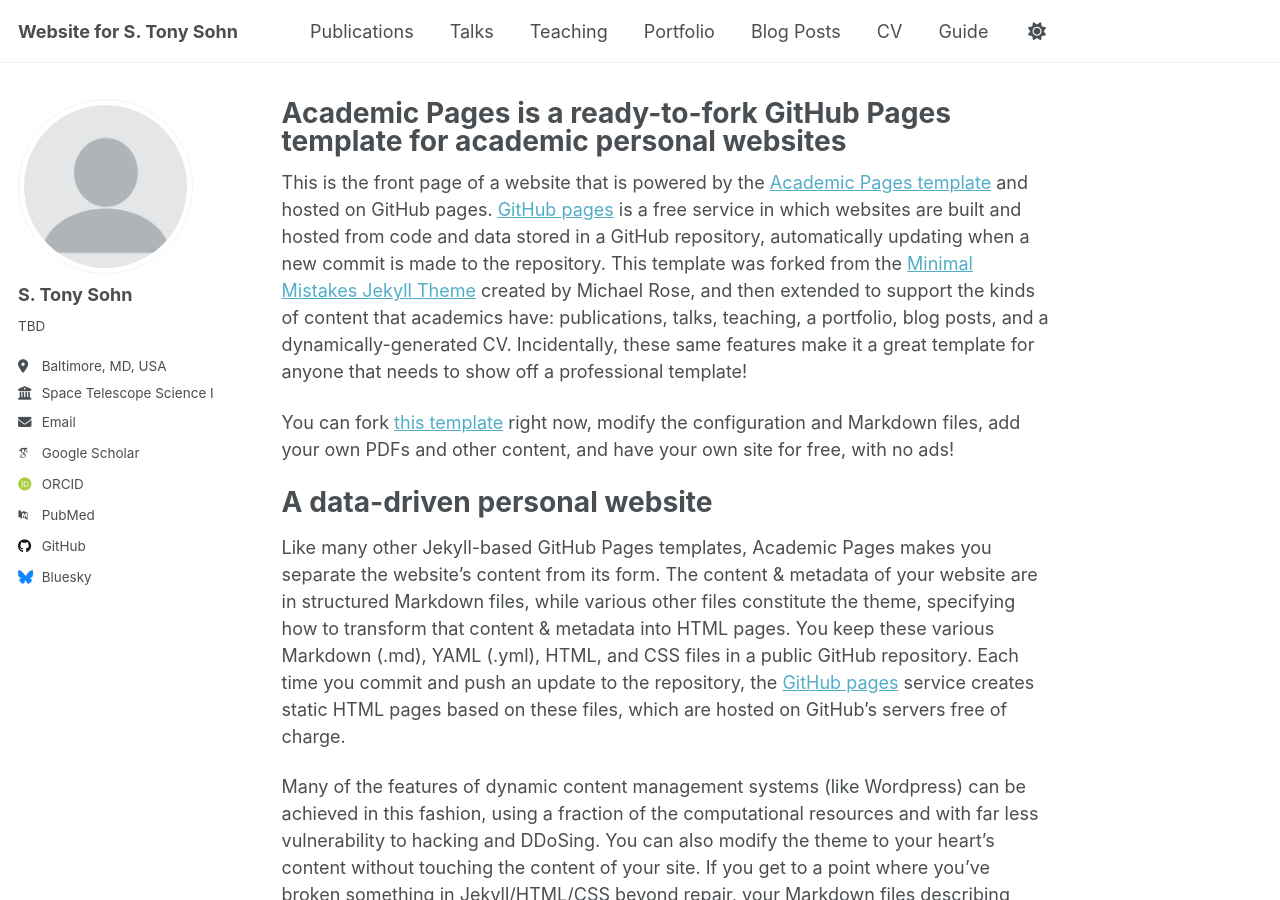
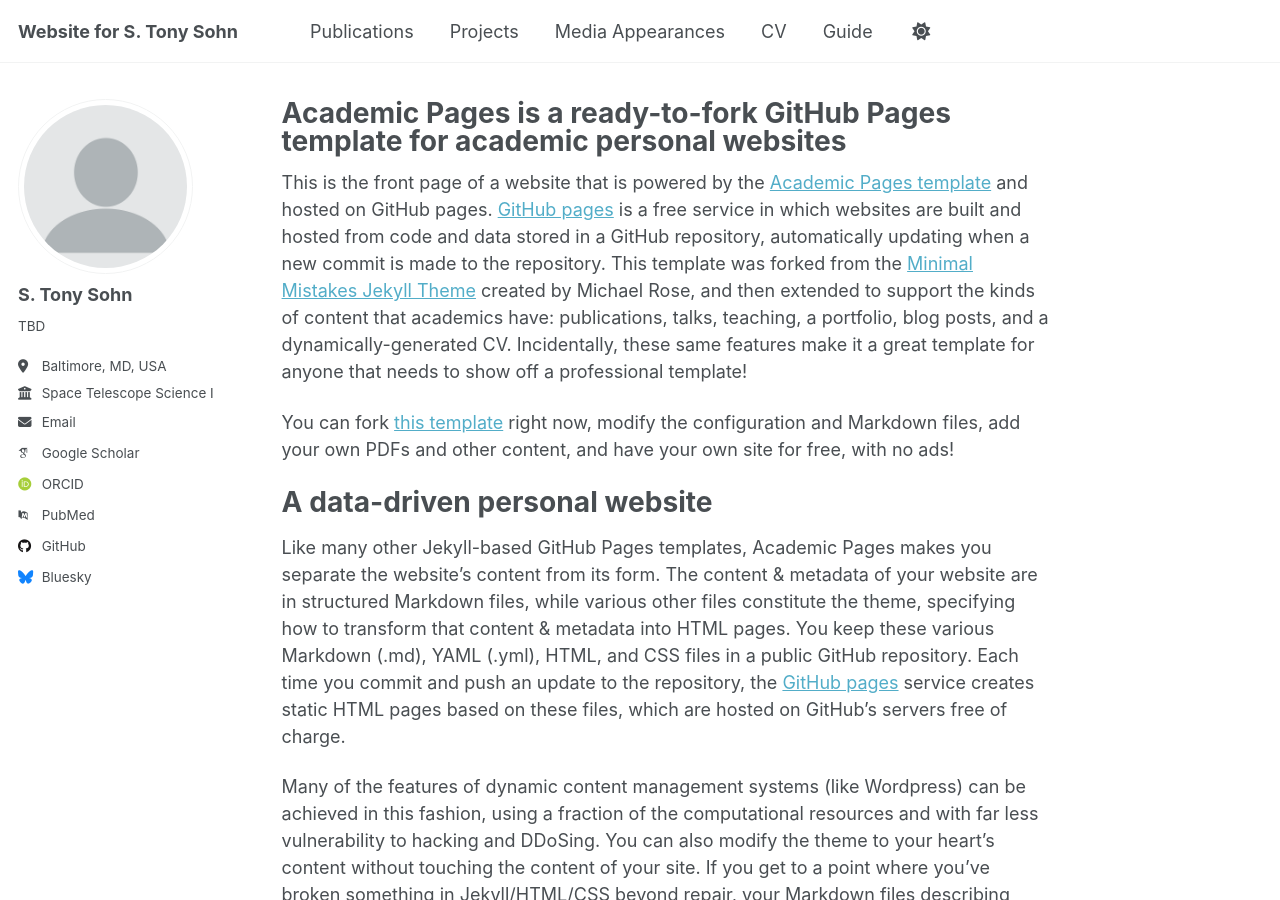
Before and after one commit to tonysohn/tonysohn.github.io, a Jekyll site: the page built from _pages/about.md, in a window 1280 px wide and 900 px high. Built offline with Jekyll 4.4.1, drawn with Linux system fonts in a browser that asks for light colours; some web fonts are replaced; a script that is not in the unit is left out.

Commit message:
Update navigation.yml

```diff
--- a/_data/navigation.yml
+++ b/_data/navigation.yml
@@ -11,17 +11,17 @@ main:
   - title: "Publications"
     url: /publications/
 
-  - title: "Talks"
-    url: /talks/
+  - title: "Projects"
+    url: /projects/
 
-  - title: "Teaching"
-    url: /teaching/
+  #- title: "Teaching"
+  #  url: /teaching/
 
-  - title: "Portfolio"
-    url: /portfolio/
+  - title: "Media Appearances"
+    url: /media/
 
-  - title: "Blog Posts"
-    url: /year-archive/
+  #- title: "Blog Posts"
+  #  url: /year-archive/
 
   - title: "CV"
     url: /cv/
```
